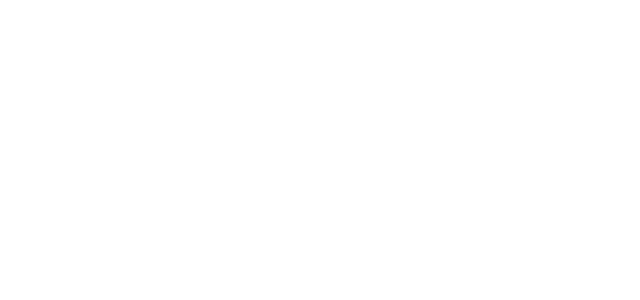
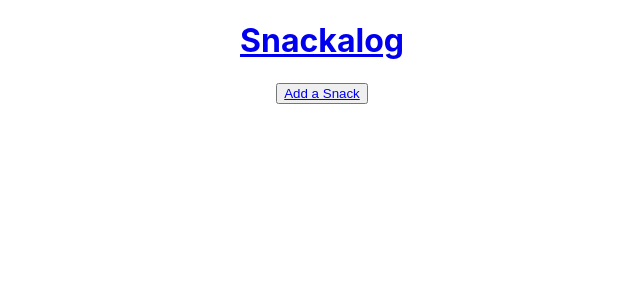
Before and after one commit to DiegoCarrero/snackalog-front-end, a React (Create React App) app: page /snacks/new/edit in a window 1280 px wide. Before the commit this address had no page. Shown: the top 300 px of the page, without its empty margins (318-958 px from the left). Built offline with nearby package versions, Linux system fonts and the light colour scheme.

Commit message:
add navbar route

```diff
--- a/src/App.js
+++ b/src/App.js
@@ -2,10 +2,12 @@
 import Home from './Components/Home.js'
 import './App.css';
 import Snacks from './Components/Snacks';
+import NavBar from './Components/NavBar.js';
 
 function App() {
   return (
     <div className="App">
+      <NavBar />
       <Routes>
         <Route path='/' element={<Home />} />
         <Route path='/snacks' element={<Snacks />} />
```
Also changed, not shown: src/Components/EditSnack.js (added, +9 -0 lines), src/Components/Snack.js (+4 -3 lines).
